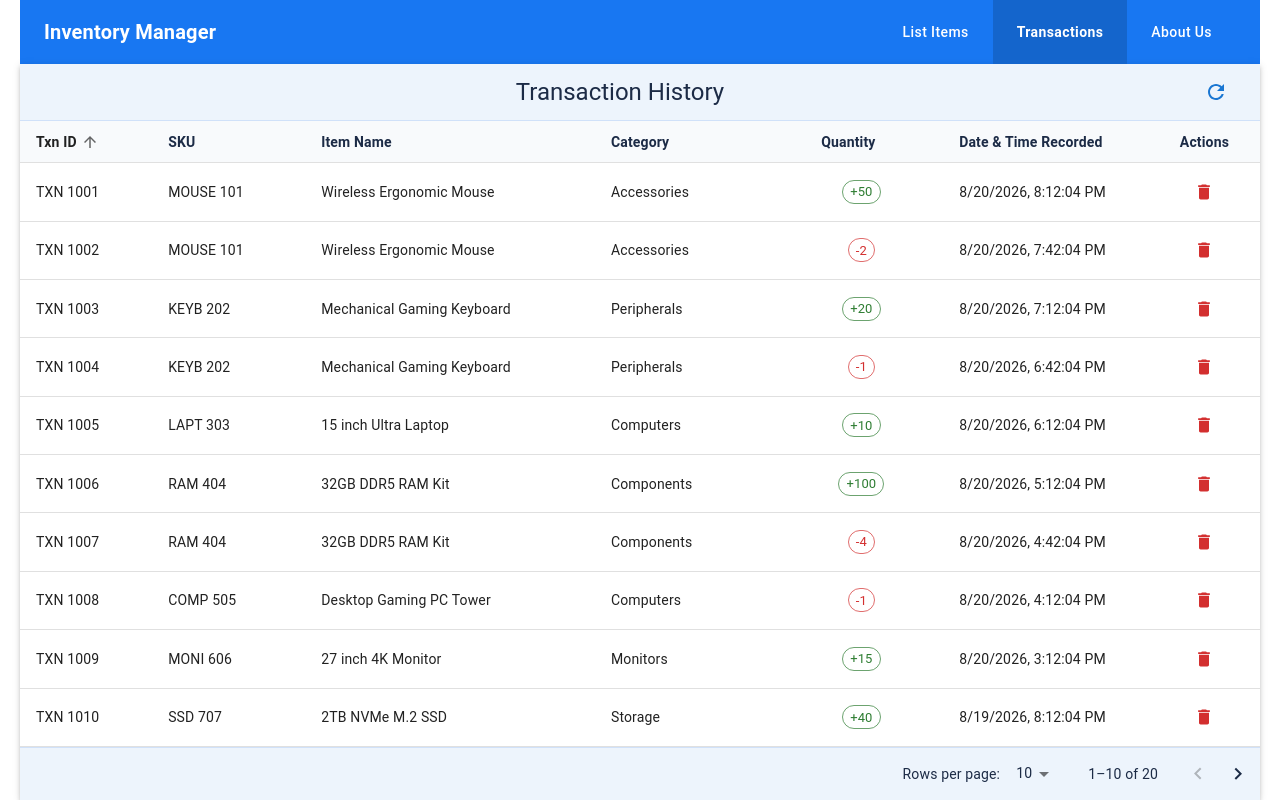
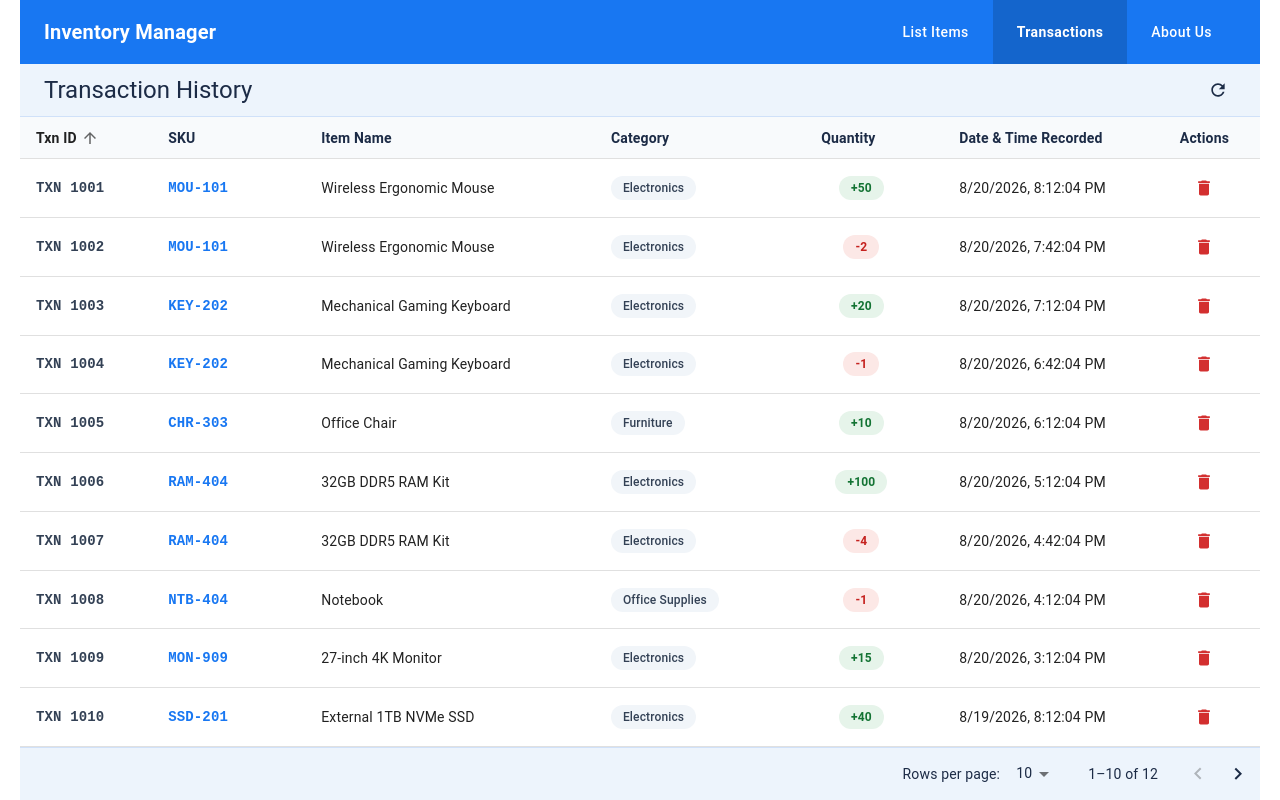
Before and after one commit to scotthancock03/CS452-project, a React (Create React App) app in the folder frontend/: page /transactions in a window 1280 px wide. Built offline with nearby package versions, Linux system fonts and the light colour scheme.

Commit message:
Fixed mismatched styling in transaction page

```diff
--- a/frontend/src/components/inventory/Inventory.jsx
+++ b/frontend/src/components/inventory/Inventory.jsx
@@ -154,7 +154,7 @@ export default function Inventory() {
                         ) : (
                             filtered.slice(page * rowsPerPage, page * rowsPerPage + rowsPerPage).map((p) => (
                                 <TableRow key={p.id} hover onClick={() => setSelectedProduct(p)} sx={styles.tableRow}>
-                                    <TableCell sx={{ fontFamily: 'monospace', fontWeight: 600, color: '#334155' }}>#{p.id}</TableCell>
+                                    <TableCell sx={{ fontFamily: 'monospace', fontWeight: 600, color: '#334155' }}>{p.id}</TableCell>
                                     <TableCell sx={{ fontFamily: 'monospace', fontWeight: 600, color: '#1877F2' }}>{p.sku}</TableCell>
                                     <TableCell>{p.name}</TableCell>
                                     <TableCell><Chip label={p.category} sx={{ bgcolor: '#F1F5F9', color: '#334155', fontWeight: 500, fontSize: '0.75rem', height: 24 }} /></TableCell>
--- a/frontend/src/components/transactions/Transactions.jsx
+++ b/frontend/src/components/transactions/Transactions.jsx
@@ -8,26 +8,18 @@ import { Refresh as RefreshIcon, Delete as DeleteIcon } from '@mui/icons-materia
 import { styles } from './Transactions.styles';
 
 const initialTransactions = [
-  { id: 'TXN 1001', sku: 'MOUSE 101', itemName: 'Wireless Ergonomic Mouse', category: 'Accessories', quantity: 50, createdAt: new Date().toISOString() },
-  { id: 'TXN 1002', sku: 'MOUSE 101', itemName: 'Wireless Ergonomic Mouse', category: 'Accessories', quantity: -2, createdAt: new Date(Date.now() - 1800000).toISOString() },
-  { id: 'TXN 1003', sku: 'KEYB 202', itemName: 'Mechanical Gaming Keyboard', category: 'Peripherals', quantity: 20, createdAt: new Date(Date.now() - 3600000).toISOString() },
-  { id: 'TXN 1004', sku: 'KEYB 202', itemName: 'Mechanical Gaming Keyboard', category: 'Peripherals', quantity: -1, createdAt: new Date(Date.now() - 5400000).toISOString() },
-  { id: 'TXN 1005', sku: 'LAPT 303', itemName: '15 inch Ultra Laptop', category: 'Computers', quantity: 10, createdAt: new Date(Date.now() - 7200000).toISOString() },
-  { id: 'TXN 1006', sku: 'RAM 404', itemName: '32GB DDR5 RAM Kit', category: 'Components', quantity: 100, createdAt: new Date(Date.now() - 10800000).toISOString() },
-  { id: 'TXN 1007', sku: 'RAM 404', itemName: '32GB DDR5 RAM Kit', category: 'Components', quantity: -4, createdAt: new Date(Date.now() - 12600000).toISOString() },
-  { id: 'TXN 1008', sku: 'COMP 505', itemName: 'Desktop Gaming PC Tower', category: 'Computers', quantity: -1, createdAt: new Date(Date.now() - 14400000).toISOString() },
-  { id: 'TXN 1009', sku: 'MONI 606', itemName: '27 inch 4K Monitor', category: 'Monitors', quantity: 15, createdAt: new Date(Date.now() - 18000000).toISOString() },
-  { id: 'TXN 1010', sku: 'SSD 707', itemName: '2TB NVMe M.2 SSD', category: 'Storage', quantity: 40, createdAt: new Date(Date.now() - 86400000).toISOString() },
-  { id: 'TXN 1011', sku: 'SSD 707', itemName: '2TB NVMe M.2 SSD', category: 'Storage', quantity: -10, createdAt: new Date(Date.now() - 88200000).toISOString() },
-  { id: 'TXN 1012', sku: 'MOUSE 101', itemName: 'Wireless Ergonomic Mouse', category: 'Accessories', quantity: -5, createdAt: new Date(Date.now() - 90000000).toISOString() },
-  { id: 'TXN 1013', sku: 'KEYB 203', itemName: 'Compact Wireless Keyboard', category: 'Peripherals', quantity: 25, createdAt: new Date(Date.now() - 93600000).toISOString() },
-  { id: 'TXN 1014', sku: 'LAPT 304', itemName: '13 inch Business Laptop', category: 'Computers', quantity: -3, createdAt: new Date(Date.now() - 97200000).toISOString() },
-  { id: 'TXN 1015', sku: 'HEAD 808', itemName: 'Noise Canceling Bluetooth Headset', category: 'Audio', quantity: 30, createdAt: new Date(Date.now() - 176400000).toISOString() },
-  { id: 'TXN 1016', sku: 'HEAD 808', itemName: 'Noise Canceling Bluetooth Headset', category: 'Audio', quantity: -8, createdAt: new Date(Date.now() - 178200000).toISOString() },
-  { id: 'TXN 1017', sku: 'GPU 909', itemName: 'Graphics Card 16GB VRAM', category: 'Components', quantity: 5, createdAt: new Date(Date.now() - 180000000).toISOString() },
-  { id: 'TXN 1018', sku: 'HUB 111', itemName: '7 in 1 USB C Hub', category: 'Accessories', quantity: -20, createdAt: new Date(Date.now() - 259200000).toISOString() },
-  { id: 'TXN 1019', sku: 'PAD 113', itemName: 'XL Gaming Mouse Pad', category: 'Accessories', quantity: 100, createdAt: new Date(Date.now() - 266400000).toISOString() },
-  { id: 'TXN 1020', sku: 'PAD 113', itemName: 'XL Gaming Mouse Pad', category: 'Accessories', quantity: -15, createdAt: new Date(Date.now() - 270000000).toISOString() },
+  { id: 'TXN 1001', sku: 'MOU-101', itemName: 'Wireless Ergonomic Mouse', category: 'Electronics', quantity: 50, createdAt: new Date().toISOString() },
+  { id: 'TXN 1002', sku: 'MOU-101', itemName: 'Wireless Ergonomic Mouse', category: 'Electronics', quantity: -2, createdAt: new Date(Date.now() - 1800000).toISOString() },
+  { id: 'TXN 1003', sku: 'KEY-202', itemName: 'Mechanical Gaming Keyboard', category: 'Electronics', quantity: 20, createdAt: new Date(Date.now() - 3600000).toISOString() },
+  { id: 'TXN 1004', sku: 'KEY-202', itemName: 'Mechanical Gaming Keyboard', category: 'Electronics', quantity: -1, createdAt: new Date(Date.now() - 5400000).toISOString() },
+  { id: 'TXN 1005', sku: 'CHR-303', itemName: 'Office Chair', category: 'Furniture', quantity: 10, createdAt: new Date(Date.now() - 7200000).toISOString() },
+  { id: 'TXN 1006', sku: 'RAM-404', itemName: '32GB DDR5 RAM Kit', category: 'Electronics', quantity: 100, createdAt: new Date(Date.now() - 10800000).toISOString() },
+  { id: 'TXN 1007', sku: 'RAM-404', itemName: '32GB DDR5 RAM Kit', category: 'Electronics', quantity: -4, createdAt: new Date(Date.now() - 12600000).toISOString() },
+  { id: 'TXN 1008', sku: 'NTB-404', itemName: 'Notebook', category: 'Office Supplies', quantity: -1, createdAt: new Date(Date.now() - 14400000).toISOString() },
+  { id: 'TXN 1009', sku: 'MON-909', itemName: '27-inch 4K Monitor', category: 'Electronics', quantity: 15, createdAt: new Date(Date.now() - 18000000).toISOString() },
+  { id: 'TXN 1010', sku: 'SSD-201', itemName: 'External 1TB NVMe SSD', category: 'Electronics', quantity: 40, createdAt: new Date(Date.now() - 86400000).toISOString() },
+  { id: 'TXN 1011', sku: 'SSD-201', itemName: 'External 1TB NVMe SSD', category: 'Electronics', quantity: -10, createdAt: new Date(Date.now() - 88200000).toISOString() },
+  { id: 'TXN 1012', sku: 'MOU-101', itemName: 'Wireless Ergonomic Mouse', category: 'Electronics', quantity: -5, createdAt: new Date(Date.now() - 90000000).toISOString() },
 ];
 
 const COLUMNS = [
@@ -35,33 +27,9 @@ const COLUMNS = [
   { id: 'sku', label: 'SKU', defaultWidth: '12%' },
   { id: 'itemName', label: 'Item Name', defaultWidth: '25%' },
   { id: 'category', label: 'Category', defaultWidth: '15%' },
-  {
-    id: 'quantity',
-    label: 'Quantity',
-    align: 'center',
-    defaultWidth: '13%',
-    render: (row) => (
-      <Chip
-        label={row.quantity > 0 ? `+${row.quantity}` : row.quantity}
-        color={row.quantity > 0 ? 'success' : 'error'}
-        variant="outlined"
-        size="small"
-      />
-    ),
-  },
-  {
-    id: 'createdAt',
-    label: 'Date & Time Recorded',
-    defaultWidth: '17%',
-    render: (row) => new Date(row.createdAt).toLocaleString(),
-  },
-  {
-    id: 'actions',
-    label: 'Actions',
-    align: 'center',
-    sortable: false,
-    defaultWidth: '8%',
-  },
+  { id: 'quantity', label: 'Quantity', align: 'center', defaultWidth: '13%' },
+  { id: 'createdAt', label: 'Date & Time Recorded', defaultWidth: '17%' },
+  { id: 'actions', label: 'Actions', align: 'center', sortable: false, defaultWidth: '8%' },
 ];
 
 export default function Transactions() {
@@ -141,21 +109,34 @@ export default function Transactions() {
   });
 
   return (
-    <Paper elevation={3} sx={styles.paperContainer}>
+    <Paper elevation={0} sx={styles.paperContainer}>
       <Box sx={styles.headerBox}>
-        <Box sx={styles.headerSpacer} />
-        <Typography variant="h5" component="h1" sx={styles.titleText}>Transaction History</Typography>
+        <Typography variant="h5" component="h1" fontWeight={700} fontSize="1.25rem">
+          Transaction History
+        </Typography>
         <Tooltip title="Refresh History">
-          <IconButton onClick={fetchTransactions} color="primary"><RefreshIcon /></IconButton>
+          <IconButton
+            onClick={fetchTransactions}
+            sx={{
+              height: 36,
+              width: 36,
+              color: '#1C2B46',
+              '&:hover': { bgcolor: '#D0E1F9' },
+            }}
+          >
+            <RefreshIcon fontSize="small" />
+          </IconButton>
         </Tooltip>
       </Box>
 
       {loading ? (
-        <Box sx={styles.loadingBox}><CircularProgress /></Box>
+        <Box sx={{ display: 'flex', justifyContent: 'center', alignItems: 'center', flexGrow: 1 }}>
+          <CircularProgress />
+        </Box>
       ) : (
         <>
           <TableContainer sx={styles.tableContainer}>
-            <Table stickyHeader sx={styles.table} size="small" aria-label="transaction history table">
+            <Table stickyHeader sx={styles.table} size="small">
               <TableHead sx={styles.tableHeader}>
                 <TableRow>
                   {COLUMNS.map((col) => (
@@ -183,11 +164,11 @@ export default function Transactions() {
                 </TableRow>
               </TableHead>
 
-              <TableBody>
+              <TableBody sx={styles.tableBody}>
                 {sortedTransactions.length === 0 ? (
                   <TableRow>
-                    <TableCell colSpan={COLUMNS.length} align="center" sx={styles.emptyCell}>
-                      <Typography variant="body1" color="text.secondary">No transactions recorded yet.</Typography>
+                    <TableCell colSpan={COLUMNS.length} align="center" sx={{ py: 2.5 }}>
+                      <Typography color="text.secondary">No transactions recorded yet.</Typography>
                     </TableCell>
                   </TableRow>
                 ) : (
@@ -195,21 +176,30 @@ export default function Transactions() {
                     .slice(page * rowsPerPage, page * rowsPerPage + rowsPerPage)
                     .map((row) => (
                       <TableRow key={row.id} hover sx={styles.tableRow}>
-                        {COLUMNS.map((col) => (
-                          <TableCell key={col.id} align={col.align || 'left'}>
-                            {col.id === 'actions' ? (
-                              <Tooltip title="Delete record independently">
-                                <IconButton color="error" size="small" onClick={() => handleDelete(row.id)}>
-                                  <DeleteIcon fontSize="small" />
-                                </IconButton>
-                              </Tooltip>
-                            ) : col.render ? (
-                              col.render(row)
-                            ) : (
-                              row[col.id]
-                            )}
-                          </TableCell>
-                        ))}
+                        <TableCell sx={{ fontFamily: 'monospace', fontWeight: 600, color: '#334155' }}>
+                          {row.id}
+                        </TableCell>
+                        <TableCell sx={{ fontFamily: 'monospace', fontWeight: 600, color: '#1877F2' }}>
+                          {row.sku}
+                        </TableCell>
+                        <TableCell>{row.itemName}</TableCell>
+                        <TableCell>
+                          <Chip label={row.category} sx={styles.categoryChip} />
+                        </TableCell>
+                        <TableCell align="center">
+                          <Chip
+                            label={row.quantity > 0 ? `+${row.quantity}` : row.quantity}
+                            sx={styles.stockChip(row.quantity > 0)}
+                          />
+                        </TableCell>
+                        <TableCell>{new Date(row.createdAt).toLocaleString()}</TableCell>
+                        <TableCell align="center">
+                          <Tooltip title="Delete Record">
+                            <IconButton size="small" color="error" onClick={() => handleDelete(row.id)}>
+                              <DeleteIcon fontSize="small" />
+                            </IconButton>
+                          </Tooltip>
+                        </TableCell>
                       </TableRow>
                     ))
                 )}
--- a/frontend/src/components/transactions/Transactions.styles.js
+++ b/frontend/src/components/transactions/Transactions.styles.js
@@ -48,8 +48,16 @@ export const styles = {
     bgcolor: isPositive ? '#E6F4EA' : '#FCE8E6',
     color: isPositive ? '#137333' : '#C5221F',
     fontWeight: 700,
+    fontSize: '0.75rem',
     height: 24,
   }),
+  categoryChip: {
+    bgcolor: '#F1F5F9',
+    color: '#334155',
+    fontWeight: 500,
+    fontSize: '0.75rem',
+    height: 24,
+  },
   paginationBar: {
     bgcolor: '#EDF4FC',
     borderTop: '1px solid #D0E1F9',
```
